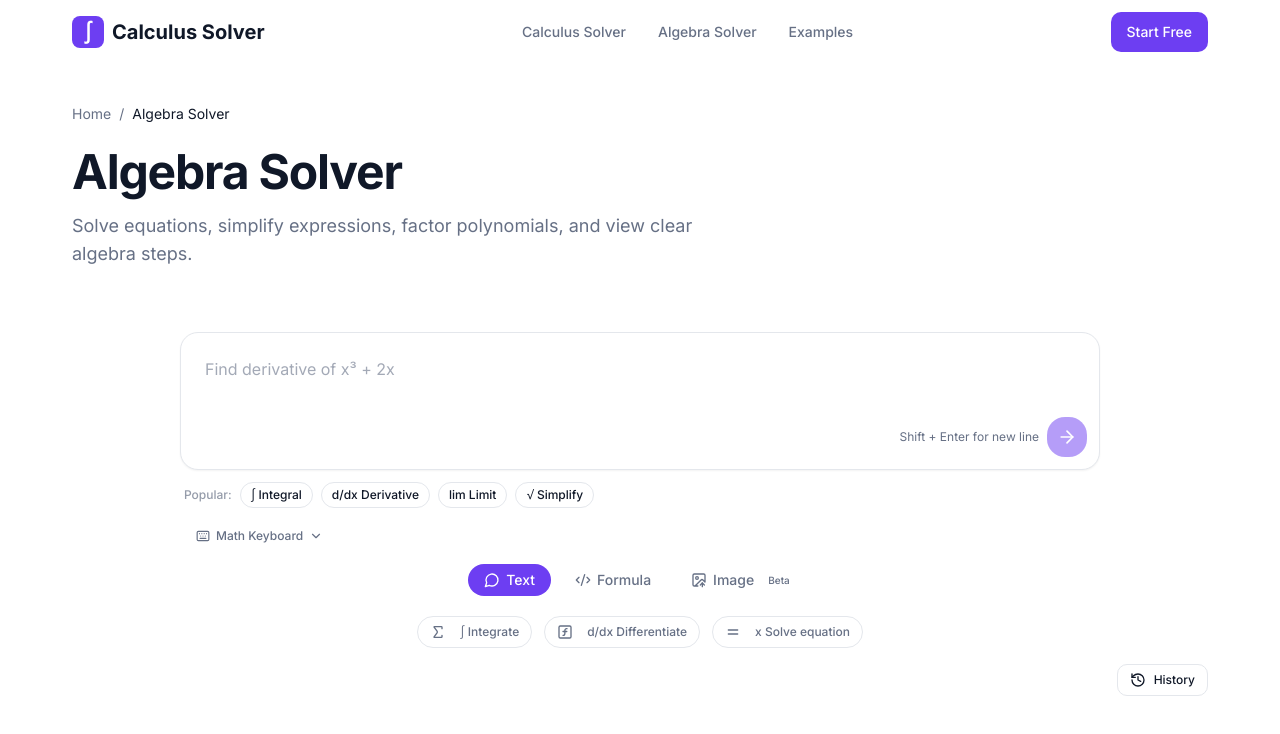
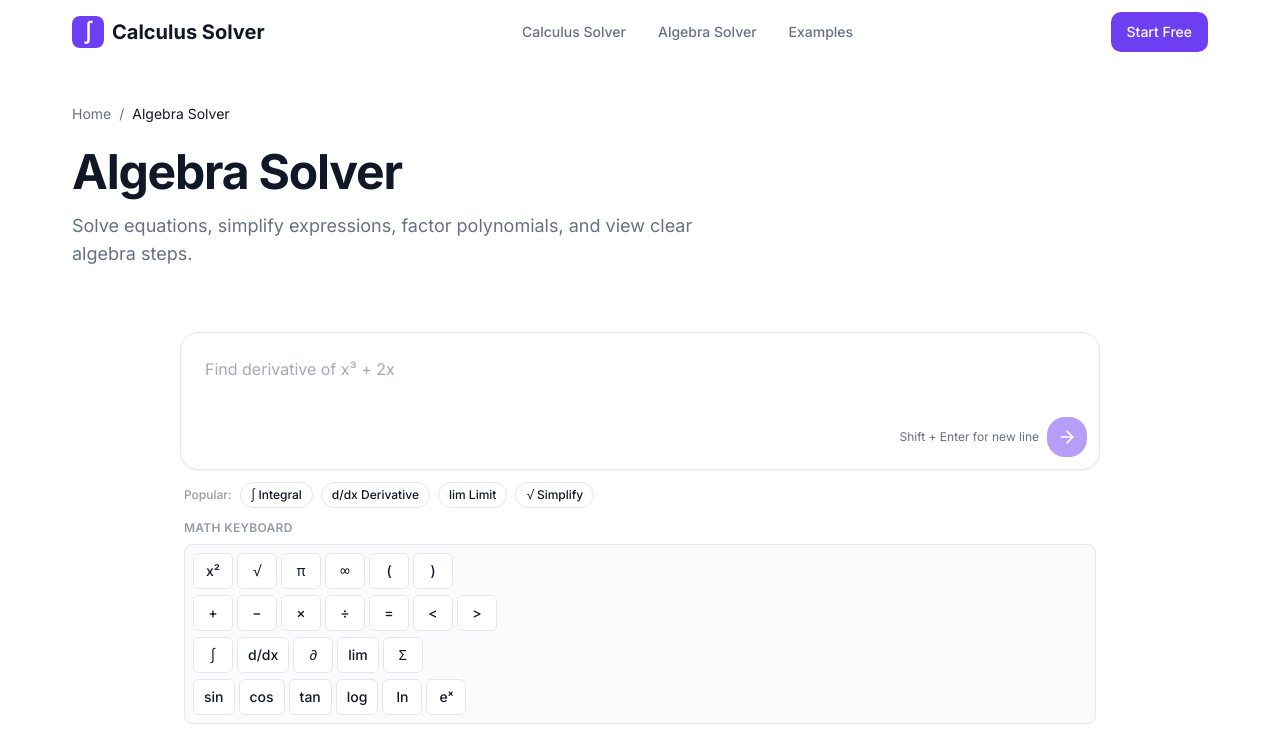
Before and after one commit to heatsing/CalculusSolver, a Next.js app: page /algebra-solver in a window 1280 px wide. Shown: the top 734 px of the page. Built offline with nearby package versions, Linux system fonts and the light colour scheme.

Commit message:
ui: show full math keyboard by default with visible title

```diff
--- a/components/solver/symbol-keyboard.tsx
+++ b/components/solver/symbol-keyboard.tsx
@@ -1,9 +1,6 @@
 "use client";
 
-import * as React from "react";
-import { Keyboard, ChevronUp, ChevronDown } from "lucide-react";
 import { cn } from "@/lib/utils";
-import { Button } from "@/components/ui/button";
 
 const keyboardRows = [
   [
@@ -46,28 +43,13 @@ export type SymbolKeyboardProps = {
 };
 
 export function SymbolKeyboard({ onInsert, className }: SymbolKeyboardProps): React.JSX.Element {
-  const [expanded, setExpanded] = React.useState(false);
-
   return (
     <div className={cn("space-y-2", className)}>
-      <Button
-        type="button"
-        variant="ghost"
-        size="sm"
-        onClick={() => setExpanded((prev) => !prev)}
-        className="gap-1.5 text-xs font-medium text-body hover:text-heading"
-        aria-expanded={expanded}
-        aria-controls="symbol-keyboard-panel"
-      >
-        <Keyboard className="h-3.5 w-3.5" />
-        Math Keyboard
-        {expanded ? <ChevronUp className="h-3.5 w-3.5" /> : <ChevronDown className="h-3.5 w-3.5" />}
-      </Button>
-
-      {expanded && (
+      <p className="text-xs font-semibold uppercase tracking-wide text-body/70">Math keyboard</p>
       <div
-          id="symbol-keyboard-panel"
-          className="rounded-lg border border-border bg-secondary-background/60 p-2"
+        className={cn(
+          "rounded-lg border border-border bg-secondary-background/60 p-2"
+        )}
       >
         <div className="space-y-1.5">
         {keyboardRows.map((row, rowIndex) => (
@@ -78,8 +60,8 @@ export function SymbolKeyboard({ onInsert, className }: SymbolKeyboardProps): Re
                 type="button"
                 onClick={() => onInsert(symbol.value)}
                 className={cn(
-                      "inline-flex h-8 min-w-[2.25rem] items-center justify-center rounded-md border border-border bg-white px-2",
-                      "text-sm font-medium text-heading transition-colors hover:border-primary hover:text-primary",
+                  "inline-flex h-9 min-w-[2.5rem] items-center justify-center rounded-md border border-border bg-white px-2.5",
+                  "text-sm font-medium text-heading transition-colors hover:border-primary hover:text-primary hover:shadow-sm",
                   "focus-visible:outline-none focus-visible:ring-2 focus-visible:ring-primary focus-visible:ring-offset-1"
                 )}
                 aria-label={`Insert ${symbol.label}`}
@@ -92,7 +74,6 @@ export function SymbolKeyboard({ onInsert, className }: SymbolKeyboardProps): Re
         ))}
       </div>
       </div>
-      )}
     </div>
   );
 }
```
Lines whose indentation alone changed are shown as unchanged.
